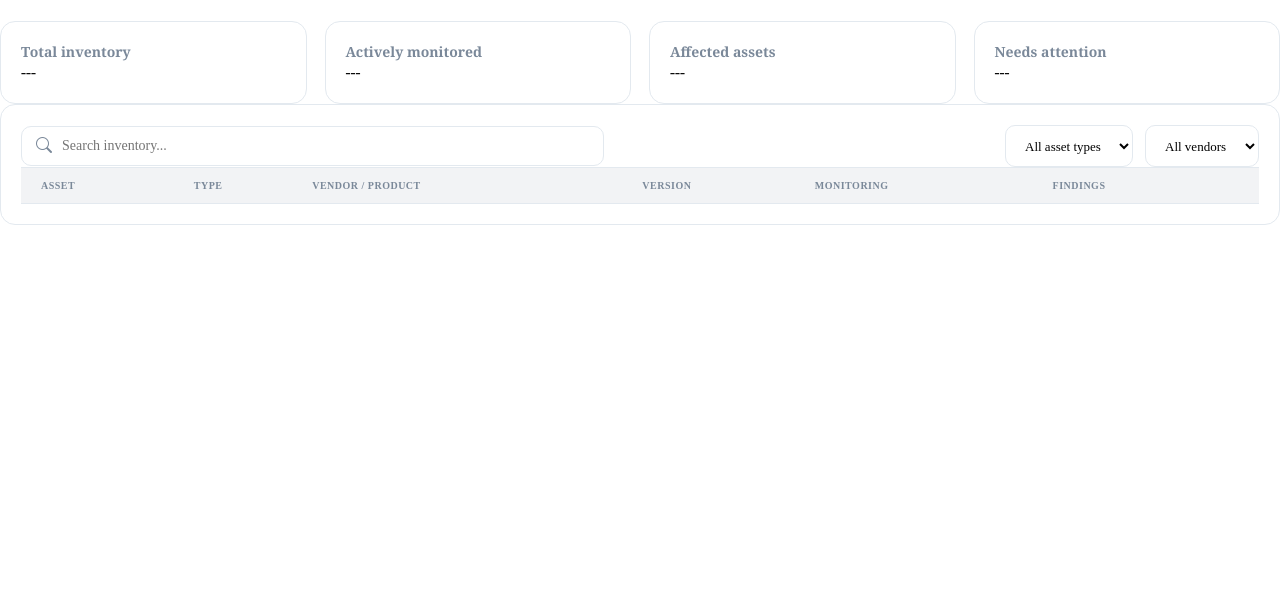
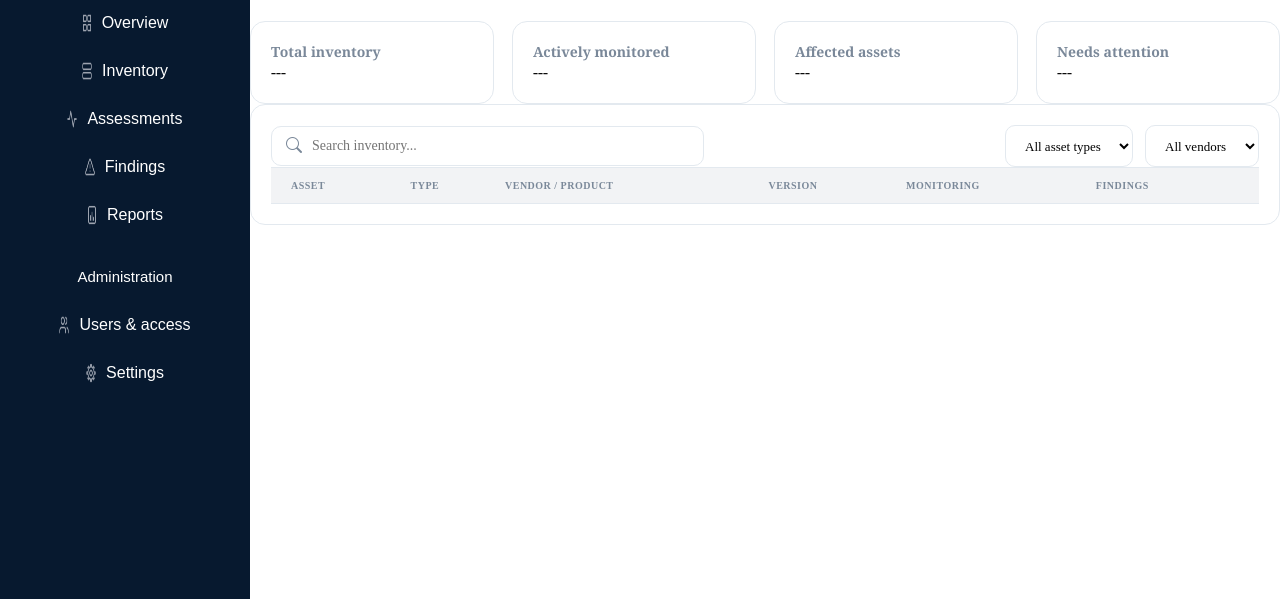
Before and after one commit to gxm097/CRISP, a website: page frontend/inventory.html in a window 1280 px wide. Shown: the part 140-739 px from the top of the page. Drawn offline with nearby package versions, Linux system fonts and the light colour scheme; no server answers.

Commit message:
Restore sidebar on the Inventory page

```diff
--- a/frontend/inventory.html
+++ b/frontend/inventory.html
@@ -7,6 +7,8 @@
     <title>CRISP - Inventory</title>
     <link rel="stylesheet" href="Styles/overview.css">
     <link rel="stylesheet" href="https://cdn.jsdelivr.net/npm/bootstrap-icons@1.10.5/font/bootstrap-icons.css">
+    <link rel="stylesheet" href="/Styles/sidebar.css">
+    <link rel="stylesheet" href="/Styles/layout.css">
 </head>
 
 <body>
@@ -171,6 +173,7 @@
         </section>
 
         <script src="src/inventory.js"></script>
+        <script src="/src/layout.js"></script>
 
 </body>
 
```
